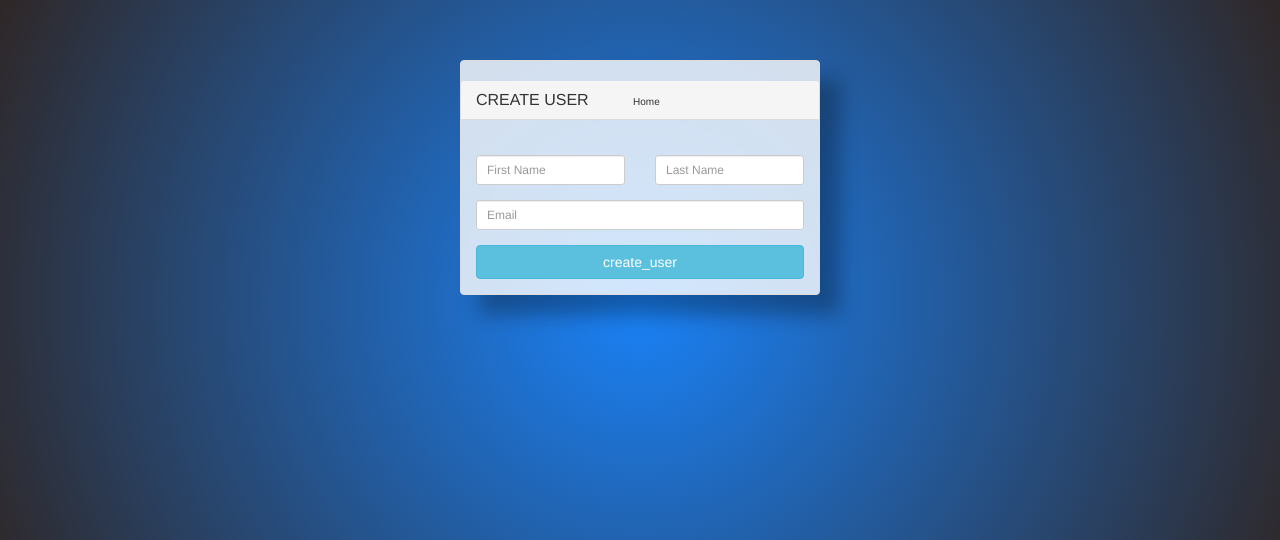
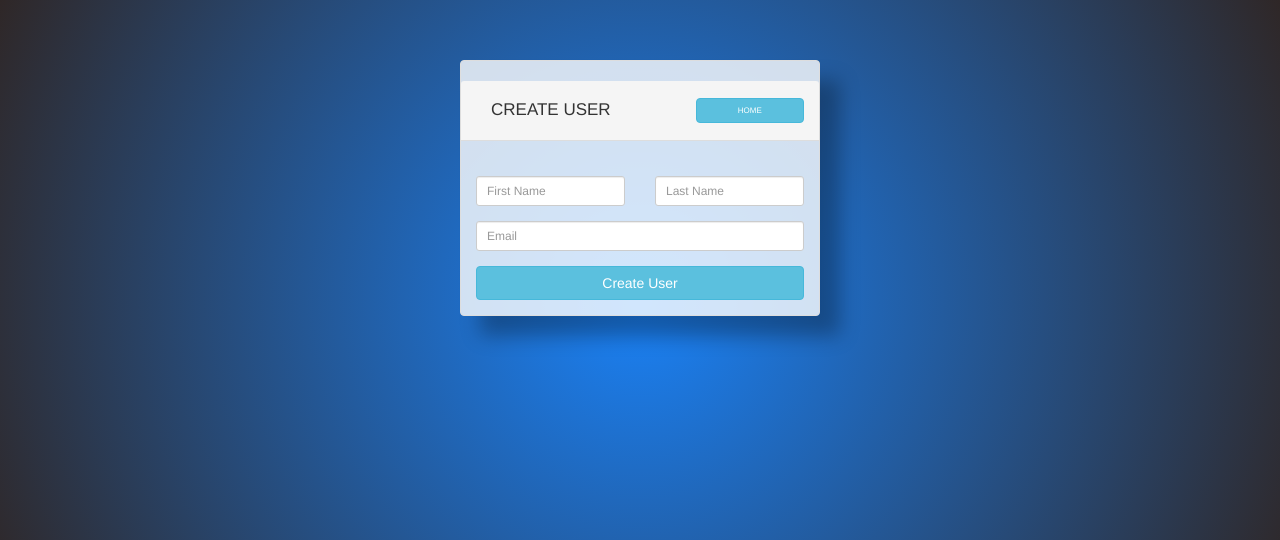
Before and after one commit to jdclark05/users, a Flask app: page /add_user in a window 1280 px wide. Shown: the top 540 px of the page. Run offline with Flask 2, Linux system fonts and the light colour scheme; some libraries are stand-ins or nearby versions.

Commit message:
Update Style fix bugs

```diff
--- a/server.py
+++ b/server.py
@@ -40,13 +40,6 @@ def delete_user(user_id):
 
 @app.route('/edit_user/<int:user_id>', methods=["GET", "POST"])
 def edit_user(user_id):
-    query = "SELECT * FROM users WHERE id = %(id)s;"
-    data = {
-        'id': user_id
-    }
-    users = connectToMySQL('users').query_db(query, data)
-    return render_template("/edit_user.html", user=users[0])
-
     if request.form:
         query = "UPDATE users SET first_name=%(first_name)s, last_name=%(last_name)s, email=%(email)s WHERE id = %(id)s;"
         data = {
@@ -55,11 +48,16 @@ def edit_user(user_id):
             "last_name": request.form['last_name'],
             "email": request.form['email']
         }
-        user_id = connectToMySQL('users').query_db(query, data)
+        user= connectToMySQL('users').query_db(query, data)
         print(user_id)
         return redirect(f"/display_user/{user_id}")
     else:
-        return render_template("/edit_user.html")
+        query = "SELECT * FROM users WHERE id = %(id)s;"
+        data = {
+            'id': user_id
+        }
+        users = connectToMySQL('users').query_db(query, data)
+        return render_template("/edit_user.html", user=users[0])
 
 
 @app.route('/display_user/<int:user_id>')
--- a/static/style_edit.css
+++ b/static/style_edit.css
@@ -14,14 +14,36 @@ body{
   }
 
 .panel-heading {
-    margin: 20px 0;
+  display: flex;
+  flex-direction: row;
+  align-items: center;
+  margin: 20px 0;
 }
 
-.panel-title > small {
-    margin-left: 40px;
-    font-size: 1rem;
-    align-items: center;
-    justify-content: flex-end;
+.panel-heading{
+  display: flex;
+  flex-direction: row;
+  align-items: center;
+  justify-content: center;
+}
+
+.panel-heading > h4 {
+  margin-right: 20px;
+  font-size: 1.7rem;
+  margin-left: 15px;
+  flex: 2;
+}
+
+.panel-heading > a {
+  flex: 1;
+  width: 100px;
+  margin-left: 20px;
+  font-size: .8rem;
+  align-items: center;
+}
+
+a > button {
+  width: 75px;
 }
 
   .centered-form{
--- a/templates/add_user.html
+++ b/templates/add_user.html
@@ -16,7 +16,8 @@
         <div class="col-xs-12 col-sm-8 col-md-4 col-sm-offset-2 col-md-offset-4">
         	<div class="panel panel-default">
         		<div class="panel-heading">
-			    		<h3 class="panel-title">CREATE USER <small><a href="/"> Home </a></small></h3>
+			    		<h4>CREATE USER </h4>
+						<a class="btn btn-info" href="/" role="button">HOME</a>
 			 			</div>
 			 			<div class="panel-body">
 			    		<form action ="/add_user" method="POST" role="form">
@@ -36,7 +37,7 @@
 			    			<div class="form-group">
 			    				<input type="email" name="email" id="email" class="form-control input-sm" placeholder="Email">
 			    			</div>
-			    			<input type="submit" value="create_user" class="btn btn-info btn-block">
+			    			<input type="submit" value="Create User" class="btn btn-info btn-block">
 			    		</form>
 			    	</div>
 	    		</div>
```
Also changed, not shown: static/style_userdis.css (+17 -3 lines), templates/display_user.html (+7 -5 lines), templates/edit_user.html (+9 -8 lines).
